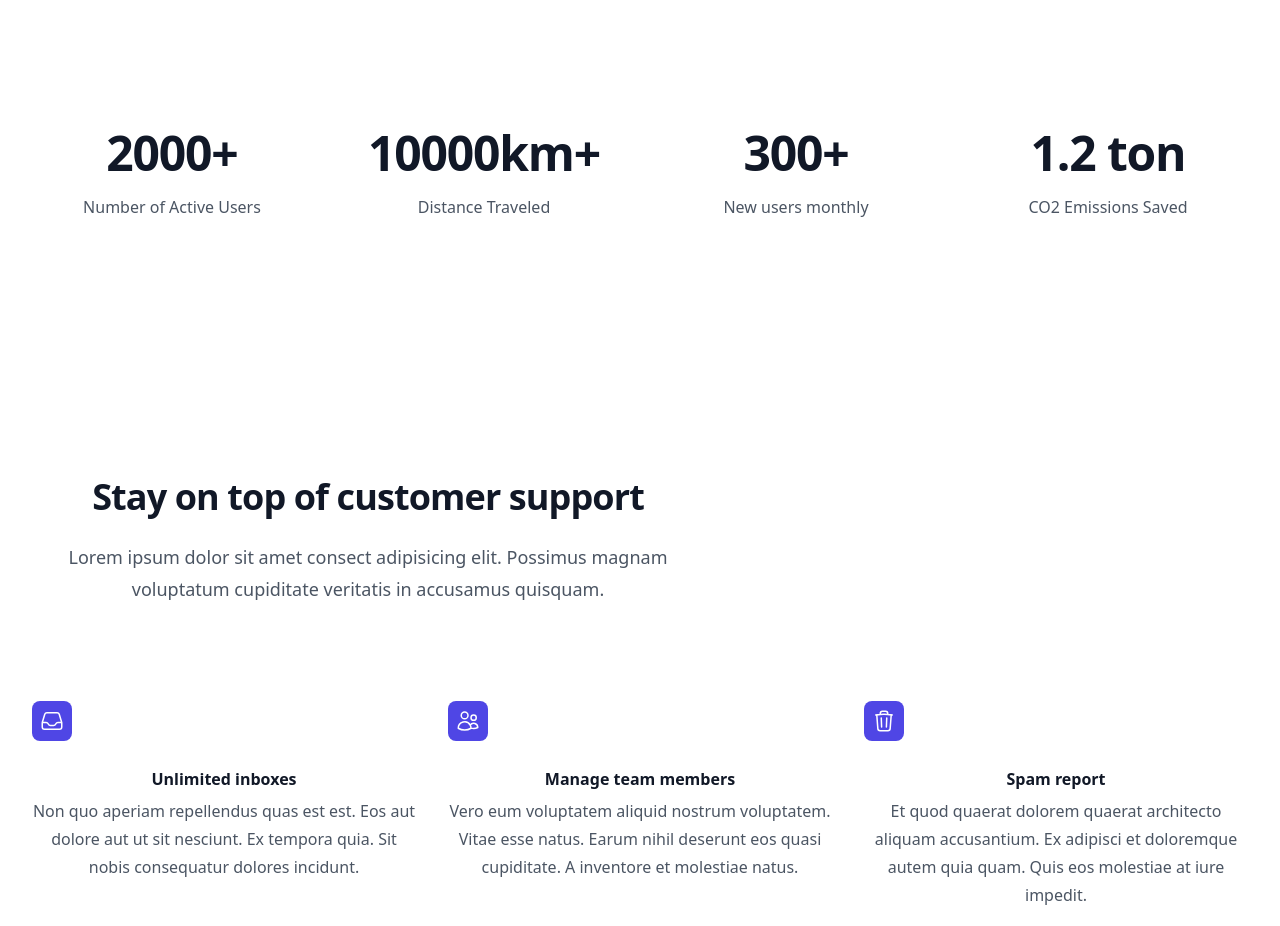
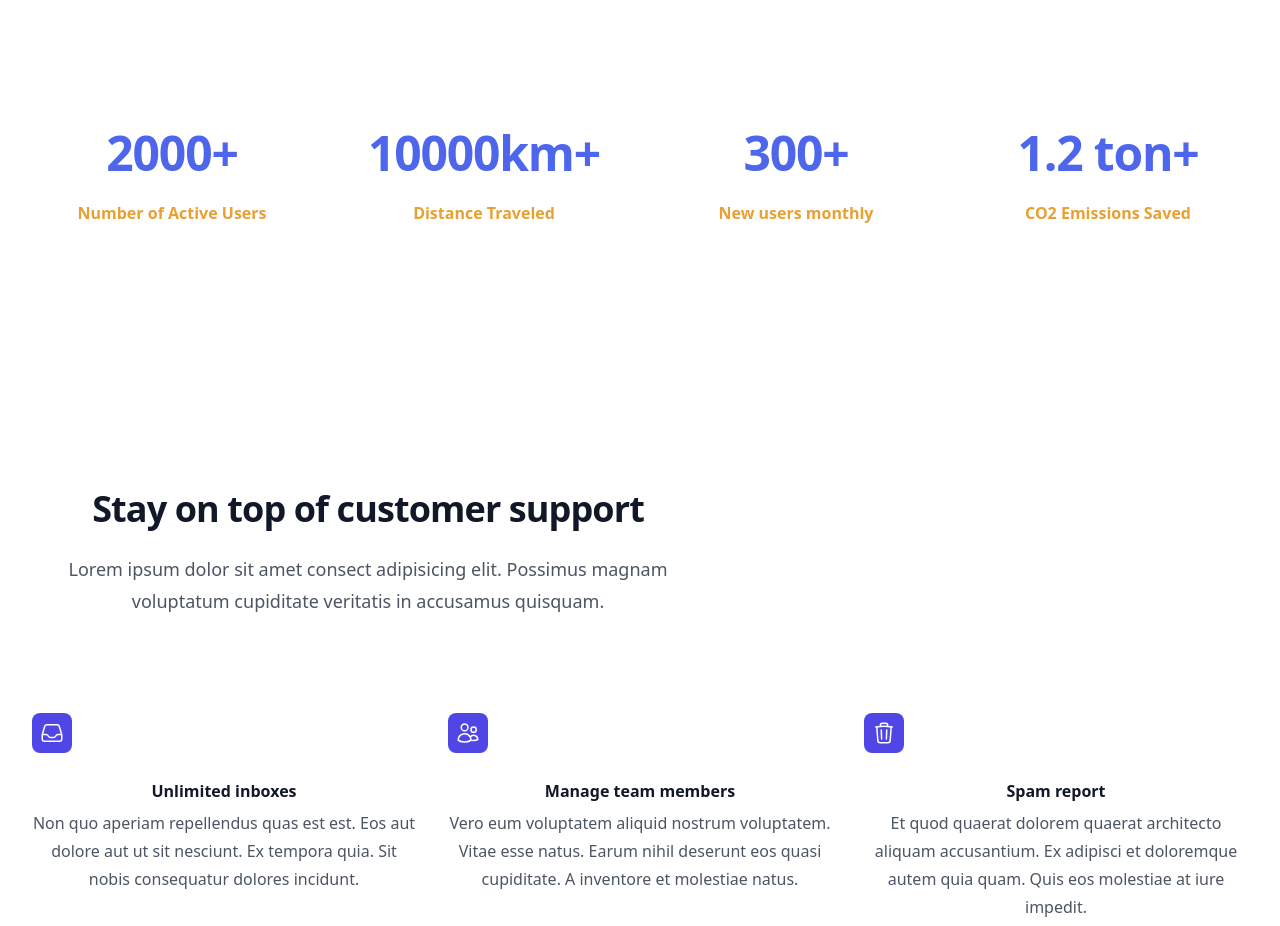
Before and after one commit to Medvezo/fast-point, a React (Create React App) app: page / in a window 1280 px wide. Shown: the part 2020-2946 px from the top of the page. Built offline with nearby package versions, Linux system fonts and the light colour scheme.

Commit message:
Complete Stats

```diff
--- a/src/Components/Stats/Stats.js
+++ b/src/Components/Stats/Stats.js
@@ -1,10 +1,11 @@
 import React from "react";
+import './Stats.scss'
 
 const stats = [
 	{ id: 1, name: "Number of Active Users", value: "2000+" },
 	{ id: 2, name: "Distance Traveled", value: "10000km+" },
 	{ id: 4, name: "New users monthly", value: "300+" },
-	{ id: 3, name: "CO2 Emissions Saved", value: "1.2 ton" },
+	{ id: 3, name: "CO2 Emissions Saved", value: "1.2 ton+" },
 
 ];
 
@@ -13,13 +14,13 @@ export default function Stats() {
 		<div className="bg-white py-24 sm:py-32">
 			<h2 className="text-5xl font-bold mb-52" >Statistics Tells the Truth!</h2>
 			<div className="mx-auto max-w-7xl px-6 lg:px-8">
-				<dl className="grid grid-cols-1 gap-x-8 gap-y-16 text-center lg:grid-cols-4">
+				<dl className="text-container grid grid-cols-1 gap-x-8 gap-y-16 text-center lg:grid-cols-4">
 					{stats.map((stat) => (
 						<div
 							key={stat.id}
 							className="mx-auto flex max-w-xs flex-col gap-y-4">
-							<dt className="text-base leading-7 text-gray-600">{stat.name}</dt>
-							<dd className="order-first text-3xl font-semibold tracking-tight text-gray-900 sm:text-5xl">
+							<dt className="text-name font-semibold text-base leading-10">{stat.name}</dt>
+							<dd className="text-value order-first text-3xl font-semibold tracking-tight text-blue-900 sm:text-5xl">
 								{stat.value}
 							</dd>
 						</div>
--- /dev/null
+++ b/src/Components/Stats/Stats.scss
@@ -0,0 +1,11 @@
+@import "../Variables/Variables";
+
+.text-container {
+    .text-name{
+        color: $yellowAccentDark;
+    }
+
+    .text-value{
+        color: $blueAccentDark;
+    }
+}
```
